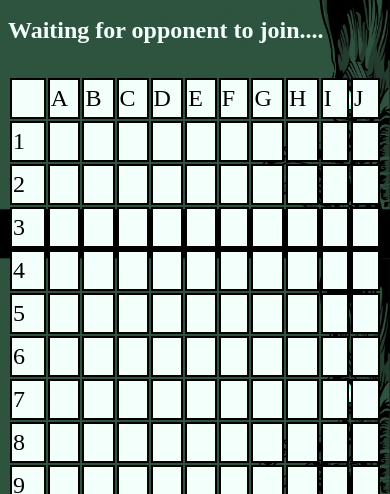
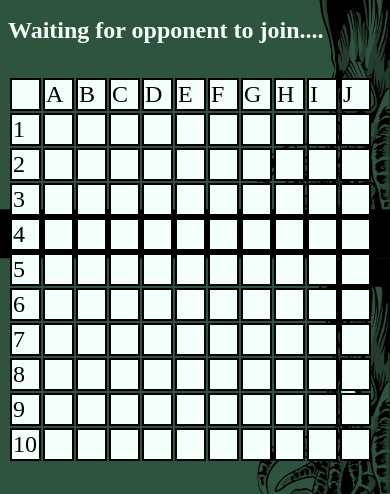
Before and after one commit to sanomi/battle, a plain HTML site: page player1/player1.html in a window 390 px wide. Shown: the part 59-553 px from the top of the page. Drawn offline with Linux system fonts and the light colour scheme; a script that the page names is missing.

Commit message:
improve mobile experience

```diff
--- a/player1/style.css
+++ b/player1/style.css
@@ -16,8 +16,6 @@
 }
 td {
 	background-color: #F3FFFB;
-	height: 35px;
-	width: 35px;
 	border: solid black 2px;
 	margin: 5px;
   cursor: pointer;
@@ -46,5 +44,18 @@
 		float: none;
 		margin-right: 0px;
 		}
+}
+@media (max-width: 480px) {
+	td {
+		width: 25px;
+	}
+	#placeBoats {
+		margin-right: 0px;
 	}
 }
+@media (min-width: 481px) {
+	td {
+		height: 35px;
+		width: 35px;
+	}
+}
--- a/player2/style.css
+++ b/player2/style.css
@@ -16,8 +16,6 @@
 }
 td {
 	background-color: #F3FFFB;
-	height: 35px;
-	width: 35px;
 	border: solid black 2px;
 	margin: 5px;
   cursor: pointer;
@@ -46,5 +44,18 @@
 		float: none;
 		margin-right: 0px;
 		}
+}
+@media (max-width: 480px) {
+	td {
+		width: 25px;
+	}
+	#placeBoats {
+		margin-right: 0px;
 	}
 }
+@media (min-width: 481px) {
+	td {
+		height: 35px;
+		width: 35px;
+	}
+}
```
